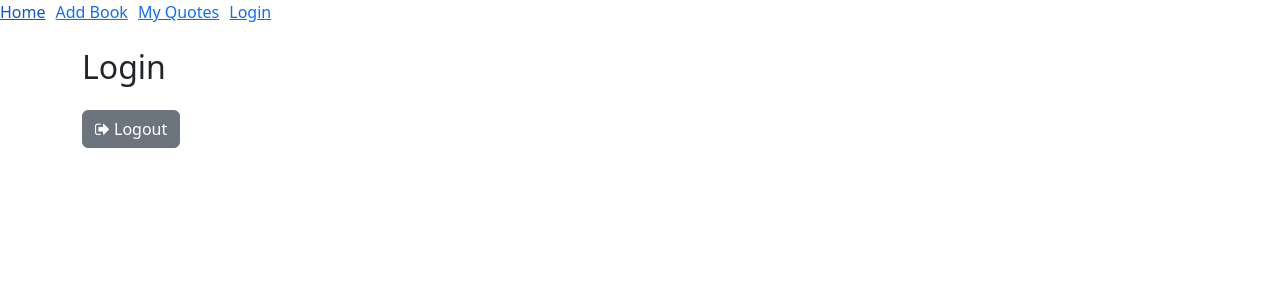
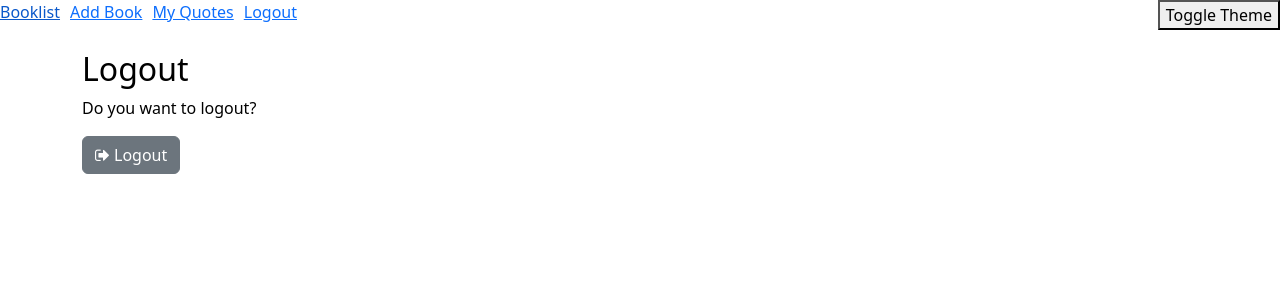
Before and after one commit to johljohl/BookManager, an Angular app in the folder book-management-app/: page /login in a window 1280 px wide. Shown: the top 300 px of the page. Built offline with nearby package versions, Linux system fonts and the light colour scheme; sample sign-in values are in the browser's storage.

Commit message:
feat: Implement light/dark theme toggle functionality

```diff
--- a/book-management-app/src/app/app.component.ts
+++ b/book-management-app/src/app/app.component.ts
@@ -1,4 +1,4 @@
-import { Component } from '@angular/core';
+import { Component, Renderer2 } from '@angular/core';
 import { RouterModule } from '@angular/router';
 import { CommonModule } from '@angular/common';
 import { AuthService } from './services/auth.service'; // Import AuthService
@@ -9,11 +9,12 @@ import { AuthService } from './services/auth.service'; // Import AuthService
   imports: [RouterModule, CommonModule],
   template: `
     <nav>
-      <a routerLink="/">Home</a>
+      <a routerLink="/">Booklist</a>
       <a routerLink="/add-edit-book">Add Book</a>
       <a routerLink="/my-quotes">My Quotes</a>
-      <a routerLink="/login">Login</a>
-
+      <a *ngIf="!authService.isAuthenticated()" routerLink="/login">Login</a>
+      <a *ngIf="authService.isAuthenticated()" routerLink="/login">Logout</a>
+      <button (click)="toggleTheme()">Toggle Theme</button>
     </nav>
     <router-outlet></router-outlet>
   `,
@@ -23,12 +24,32 @@ import { AuthService } from './services/auth.service'; // Import AuthService
       gap: 10px;
       margin-bottom: 20px;
     }
+    button {
+      margin-left: auto; /* Flytta knappen till slutet av navbar */
+    }
   `]
 })
 export class AppComponent {
-  constructor(private authService: AuthService) {}
+  isDarkTheme = false; // Startar med ljus tema
+
+  constructor(public authService: AuthService, private renderer: Renderer2) {
+    // Initialt tema baserat på användarens systeminställningar eller tidigare val
+    this.isDarkTheme = localStorage.getItem('theme') === 'dark';
+    this.updateTheme();
+  }
+
+  toggleTheme() {
+    this.isDarkTheme = !this.isDarkTheme;
+    this.updateTheme();
+    localStorage.setItem('theme', this.isDarkTheme ? 'dark' : 'light'); // Spara tema till lokal lagring
+  }
+
+  updateTheme() {
+    const theme = this.isDarkTheme ? 'dark-theme' : 'light-theme';
+    this.renderer.setAttribute(document.body, 'class', theme); // Uppdatera body-klassen
+  }
 
   logout() {
-    this.authService.logout(); // Call logout method from AuthService
+    this.authService.logout(); // Anropa logout-metoden från AuthService
   }
 }
--- a/book-management-app/src/app/login/login.component.html
+++ b/book-management-app/src/app/login/login.component.html
@@ -1,5 +1,6 @@
 <div class="container">
-  <h2 class="my-4">Login</h2>
+  <h2 class="my-4" *ngIf="!authService.isAuthenticated()" routerLink="/login">Login</h2>
+    <h2 *ngIf="authService.isAuthenticated()">Logout</h2>
   <form (ngSubmit)="onSubmit()" class="needs-validation" novalidate *ngIf="!authService.isAuthenticated()">
     <div class="mb-3">
       <label for="username" class="form-label">Username:</label>
@@ -31,6 +32,7 @@
   </form>
 
   <!-- Logout button displayed only when the user is authenticated -->
+   <p *ngIf="authService.isAuthenticated()">Do you want to logout?</p>
   <button class="btn btn-secondary" *ngIf="authService.isAuthenticated()" (click)="logout()">
     <i class="fa fa-sign-out"></i> Logout
   </button>
--- a/book-management-app/src/styles.css
+++ b/book-management-app/src/styles.css
@@ -1 +1,16 @@
-/* You can add global styles to this file, and also import other style files */
+/* Default Light Theme */
+body.light-theme {
+    background-color: #ffffff;
+    color: #000000;
+  }
+
+  /* Dark Theme */
+  body.dark-theme {
+    background-color: #2c2c2c;
+    color: #ffffff;
+  }
+
+  /* Exempel på justerade komponentstilar */
+  nav {
+    background-color: inherit;  /* Ärva bakgrundsfärgen baserat på valt tema */
+  }
```
Also changed, not shown: 12 other files (tests, documents, lock files or other folders).
